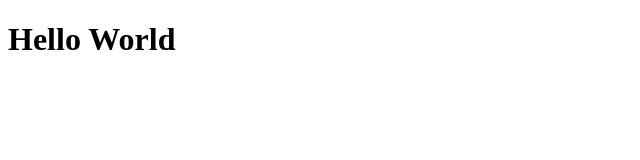
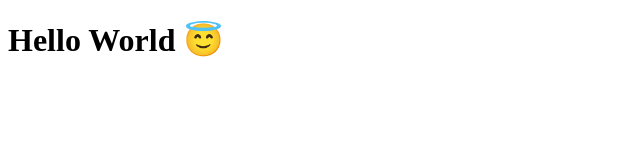
Before and after one commit to paoscript/website, a plain HTML site: page index.html in a window 1280 px wide. Shown: the whole page, without its empty margins (0-640 px from the left). Drawn offline with Linux system fonts and the light colour scheme.

Commit message:
Adding emoticon

```diff
--- a/index.html
+++ b/index.html
@@ -7,6 +7,6 @@
     <title>Paoscript</title>
 </head>
 <body>
-    <h1>Hello World</h1>
+    <h1>Hello World 😇</h1>
 </body>
 </html>
```
